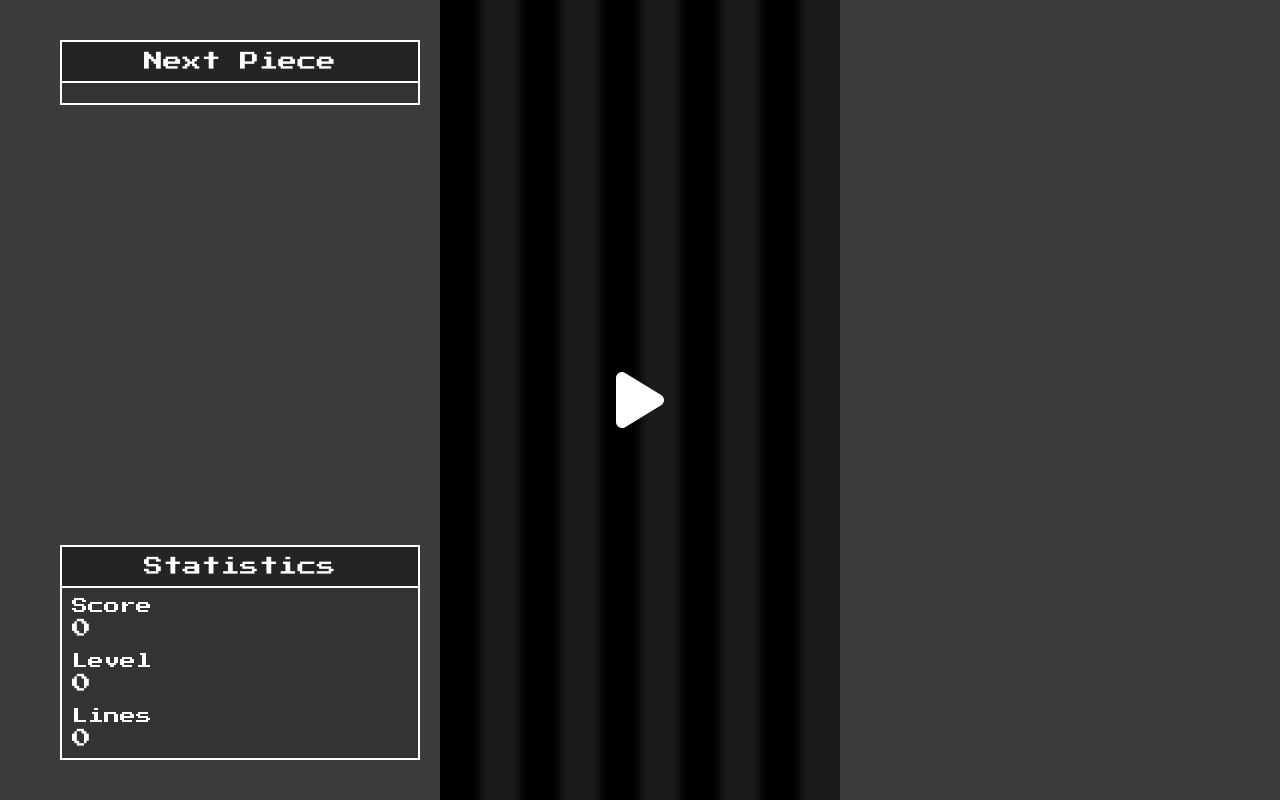
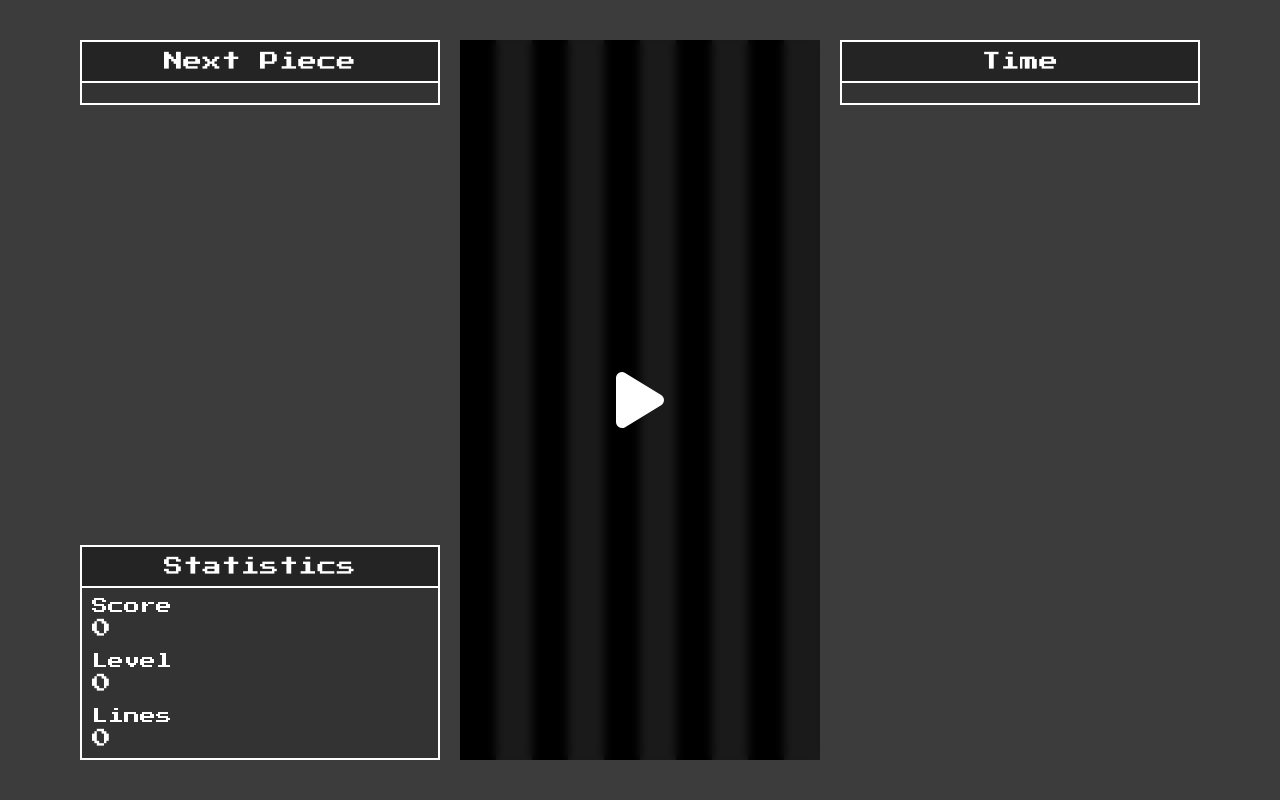
Before and after one commit to Giuseppe-Compagnone/tetris, a Next.js app: page / in a window 1280 px wide. Built offline with nearby package versions, Linux system fonts and the light colour scheme.

Commit message:
Add Time Box component to HomePage layout; adjust MainCanvas styles for full height

```diff
--- a/src/app/page.tsx
+++ b/src/app/page.tsx
@@ -24,7 +24,11 @@ const HomePage = () => {
           </Box>
         </div>
         <MainCanvas />
-        <div className="right-col"></div>
+        <div className="right-col">
+          <Box title="Time">
+            <div className=""></div>
+          </Box>
+        </div>
       </div>
     </div>
   );
--- a/src/components/MainCanvas/MainCanvas.scss
+++ b/src/components/MainCanvas/MainCanvas.scss
@@ -2,6 +2,8 @@
 
 .main-canvas {
   position: relative;
+  height: 100%;
+  max-height: 100%;
 
   .pause {
     position: absolute;
@@ -16,5 +18,13 @@
     color: #fff;
     font-size: 4rem;
     cursor: pointer;
+
+    svg {
+      max-width: 48px;
+    }
+  }
+
+  .canvas {
+    max-height: 100%;
   }
 }
```
